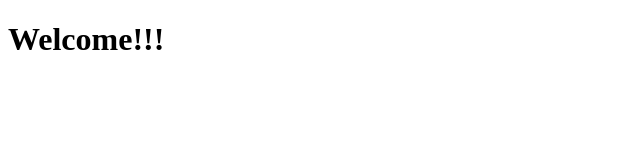
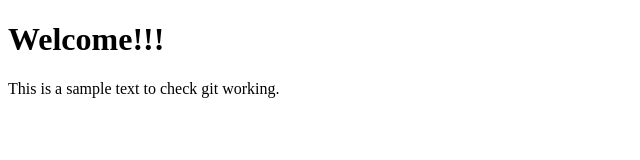
Before and after one commit to JithinSunnyM/datewithgit, a plain HTML site: page index.html in a window 1280 px wide. Shown: the whole page, without its empty margins (0-640 px from the left). Drawn offline with Linux system fonts and the light colour scheme.

Commit message:
A sample paragraph added.

```diff
--- a/index.html
+++ b/index.html
@@ -7,6 +7,6 @@
 </head>
 <body>
     <h1>Welcome!!!</h1>
-
+    <p>This is a sample text to check git working.</p>
 </body>
 </html>
```
